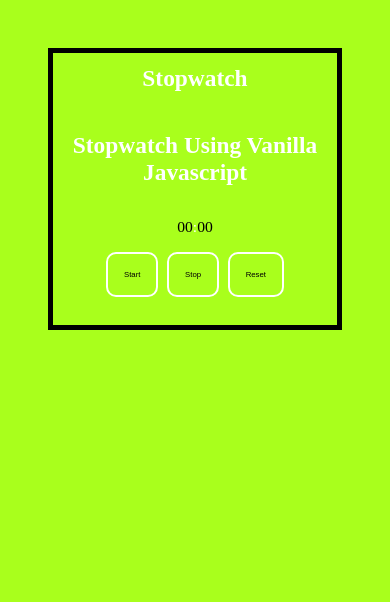
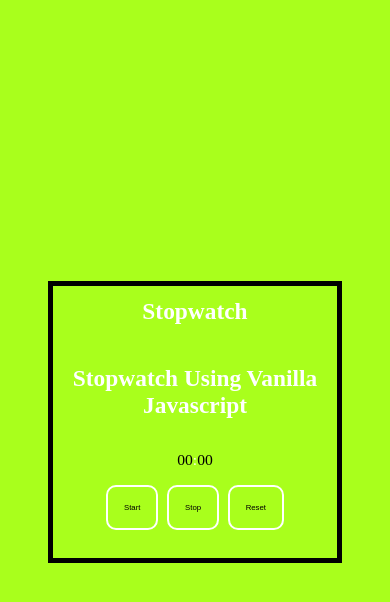
Before and after one commit to rohitkhatri198/stopwatch, a plain HTML site: page index.html in a window 390 px wide. Drawn offline with Linux system fonts and the light colour scheme.

Commit message:
height unset

```diff
--- a/index.css
+++ b/index.css
@@ -65,6 +65,13 @@ button:hover {
 }
 
 @media screen and (max-width:767px){
+  body{
+    /* height: unset; */
+    display: flex;
+    justify-content: center;
+    align-items: center;
+    flex-direction: column;
+  }
   button {
     padding: 1rem;
   }
```
